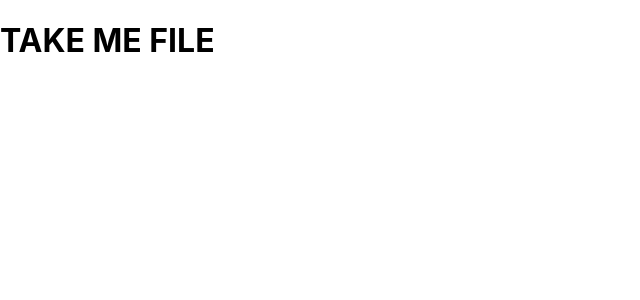
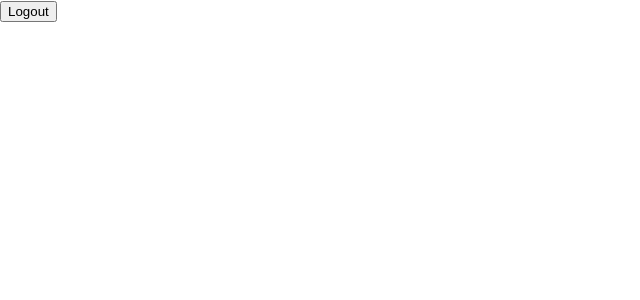
Before and after one commit to juokavom/lockity, a React (Create React App) app in the folder frontend/: page /logout in a window 1280 px wide. Before the commit this address led to /files. Shown: the top 300 px of the page, without its empty margins (0-640 px from the left). Built offline with nearby package versions, Linux system fonts and the light colour scheme.

Commit message:
Logout component

```diff
--- /dev/null
+++ b/frontend/src/components/Auth/LogoutComponent.tsx
@@ -0,0 +1,26 @@
+import { useState } from "react";
+import Form from "react-bootstrap/Form";
+import Button from "react-bootstrap/Button";
+import { ENDPOINTS } from "../../shared/constants";
+
+export default function Logout() {
+    const handleLogout = async () => {
+        const response = await fetch(ENDPOINTS.AUTH.logout, {
+            method: 'POST',
+            headers: {
+                'Content-Type': 'application/json',
+                'Accept': 'application/json'
+            },
+            credentials: 'include'
+        });
+        console.log('response = ', response);
+    }
+
+    return (
+        <div className="Logout">
+            <Button type="submit" onClick={handleLogout}>
+                Logout
+            </Button>
+        </div>
+    );
+}
--- a/frontend/src/components/MainComponent.tsx
+++ b/frontend/src/components/MainComponent.tsx
@@ -7,6 +7,7 @@ import { Switch, Route, Redirect } from 'react-router-dom';
 import Newsletter from './NewsletterComponent';
 import Login from './Auth/LoginComponent';
 import Cookies from 'universal-cookie';
+import Logout from './Auth/LogoutComponent';
 
 function Main() {
 
@@ -37,6 +38,7 @@ function Main() {
         <div>
             <Switch>
                 <Route exact path="/login" component={() => <Login />} />
+                <Route exact path="/logout" component={() => <Logout />} />
                 <Route exact path="/files" component={() => <Files />} />
                 <Route exact path="/upload" component={() => <Upload />} />
                 <Route exact path="/usersettings" component={() => <UserSettings />} />
--- a/frontend/src/shared/constants.ts
+++ b/frontend/src/shared/constants.ts
@@ -17,5 +17,6 @@ export namespace ENDPOINTS {
     export namespace AUTH {
         const auth = endpoint + '/auth'
         export const login = auth + '/login'
+        export const logout = auth + '/logout'
     }
 }
```
Also changed, not shown: 2 other files (tests, documents, lock files or other folders).
